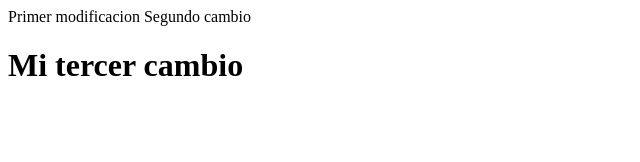
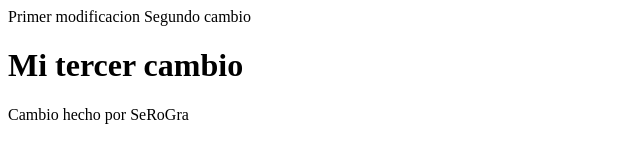
Before and after one commit to CRodriguez2017/ChristianADSI62, a plain HTML site: page index.html in a window 1280 px wide. Shown: the whole page, without its empty margins (0-640 px from the left). Drawn offline with Linux system fonts and the light colour scheme.

Commit message:
add tag p with message

```diff
--- a/index.html
+++ b/index.html
@@ -8,5 +8,6 @@
 		Primer modificacion
 		Segundo cambio
 		<h1>Mi tercer cambio</h1>
+		<p>Cambio hecho por SeRoGra</p>
 </body>
 </html>
```
